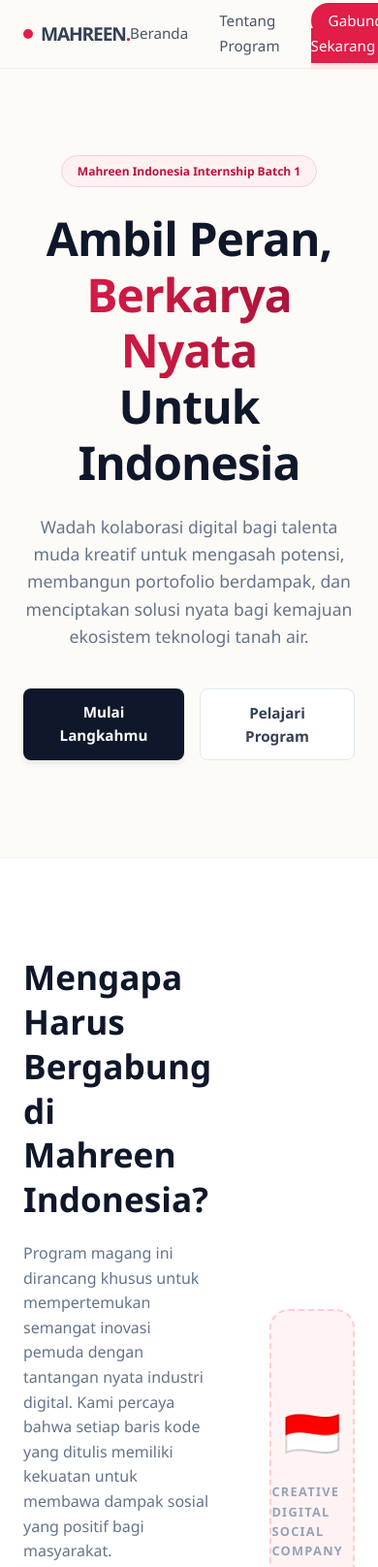
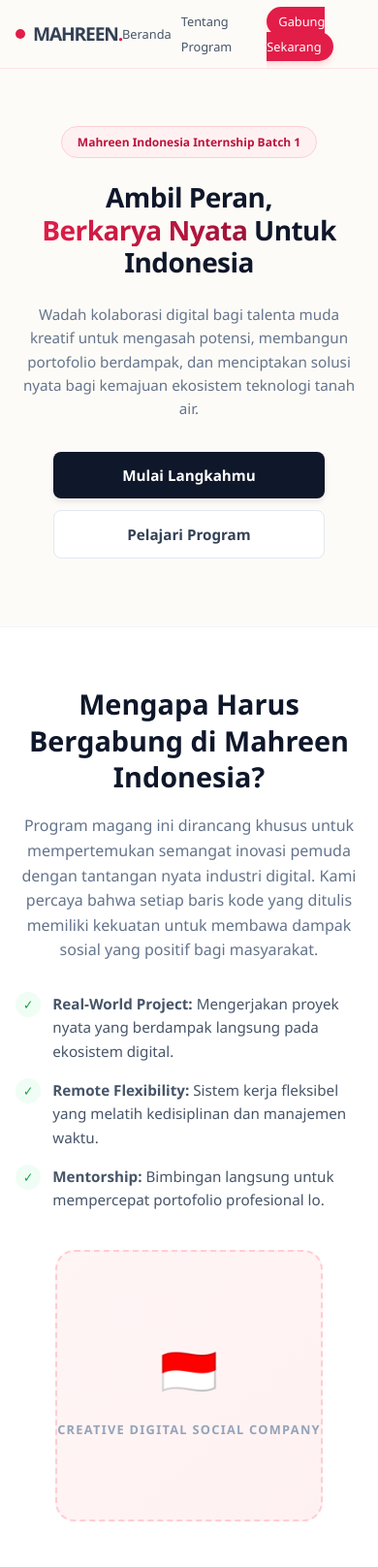
Before and after one commit to Hafidz-glitch/berkarya_untuk_indonesia, a plain HTML site: page index.html in a window 390 px wide. Shown: the top 1616 px of the page at 97% size. Drawn offline with Linux system fonts and the light colour scheme; a script that the page names is missing.

Commit message:
Update style.css

```diff
--- a/style.css
+++ b/style.css
@@ -333,3 +333,129 @@
     margin-top: 4px;
     color: #cbd5e1;
 }
+
+/* ==========================================================================
+   6. RESPONSIVE DESIGN (MEDIA QUERIES)
+   ========================================================================== */
+
+/* --- A. TABLET & IPAD VIEW (Maksimal Lebar 992px) --- */
+@media (max-width: 992px) {
+    .hero-title {
+        font-size: 2.5rem; /* Mengecilkan judul agar tidak memakan ruang */
+    }
+
+    .about-container {
+        gap: 40px;
+    }
+}
+
+/* --- B. SMARTPHONE VIEW (Maksimal Lebar 768px) --- */
+@media (max-width: 768px) {
+    /* 1. Navbar Mobile Adjustment */
+    .nav-container {
+        padding: 0 16px;
+    }
+
+    .nav-links {
+        gap: 16px; /* Merapatkan menu navbar di HP */
+    }
+
+    .nav-links a {
+        font-size: 0.85rem;
+    }
+
+    .btn-nav {
+        padding: 6px 12px;
+    }
+
+    /* 2. Hero Section Mobile Adjustment */
+    .hero-section {
+        padding-top: 130px;
+        padding-bottom: 70px;
+        padding-left: 16px;
+        padding-right: 16px;
+    }
+
+    .hero-title {
+        font-size: 2rem; /* Ukuran teks ideal untuk layar HP */
+    }
+
+    .hero-desc {
+        font-size: 0.95rem;
+        margin-bottom: 32px;
+    }
+
+    .hero-buttons {
+        flex-direction: column; /* Tombol jadi bertumpuk vertikal di HP */
+        gap: 12px;
+        max-width: 280px;
+        margin: 0 auto;
+    }
+
+    .btn-primary, .btn-secondary {
+        width: 100%;
+        text-align: center;
+    }
+
+    /* 3. Tentang Program Mobile Adjustment */
+    .about-section {
+        padding: 60px 16px;
+    }
+
+    .about-container {
+        flex-direction: column; /* Mengubah susunan menyamping menjadi bertumpuk ke bawah */
+        gap: 40px;
+        text-align: center;
+    }
+
+    .about-title {
+        font-size: 1.8rem;
+    }
+
+    .about-features li {
+        justify-content: center;
+        text-align: left; /* Teks poin penjelasan tetap rapi rata kiri */
+    }
+
+    .visual-card {
+        height: 280px; /* Mengecilkan box visual agar pas di layar HP */
+    }
+
+    /* 4. Call To Action (CTA) Mobile Adjustment */
+    .cta-section {
+        padding: 60px 16px;
+    }
+
+    .cta-container {
+        padding: 40px 20px;
+        border-radius: 16px;
+    }
+
+    .cta-title {
+        font-size: 1.75rem;
+    }
+
+    .cta-desc {
+        font-size: 0.95rem;
+    }
+
+    .btn-cta {
+        width: 100%; /* Tombol CTA memanjang penuh di HP agar mudah di-tap jempol */
+        padding: 12px 24px;
+    }
+}
+
+/* --- C. SMALL PHONE VIEW (Maksimal Lebar 480px) --- */
+@media (max-width: 480px) {
+    .nav-links {
+        gap: 10px;
+    }
+
+    .nav-links a {
+        font-size: 0.8rem;
+    }
+
+    .hero-title {
+        font-size: 1.75rem;
+    }
+}
```
